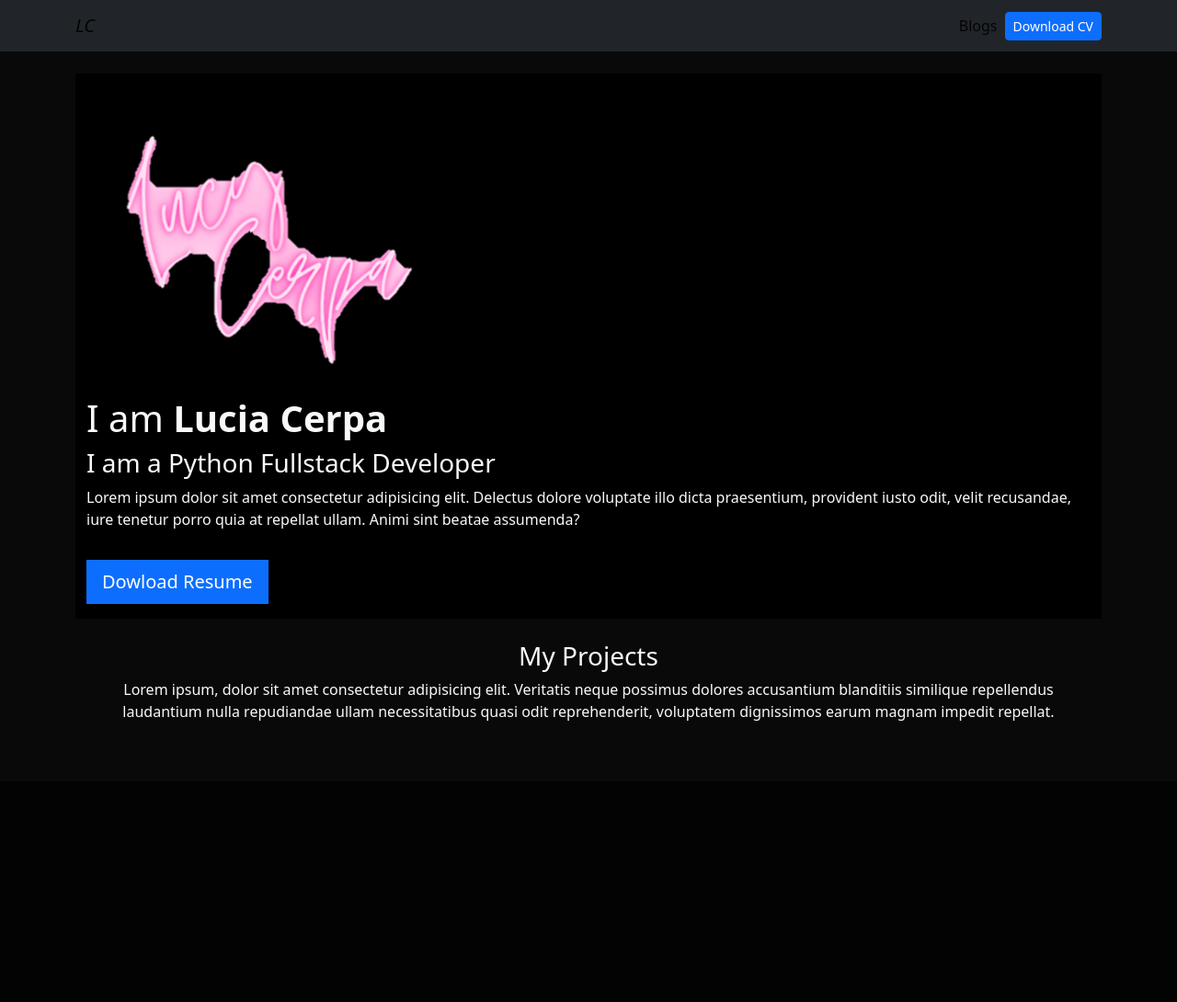
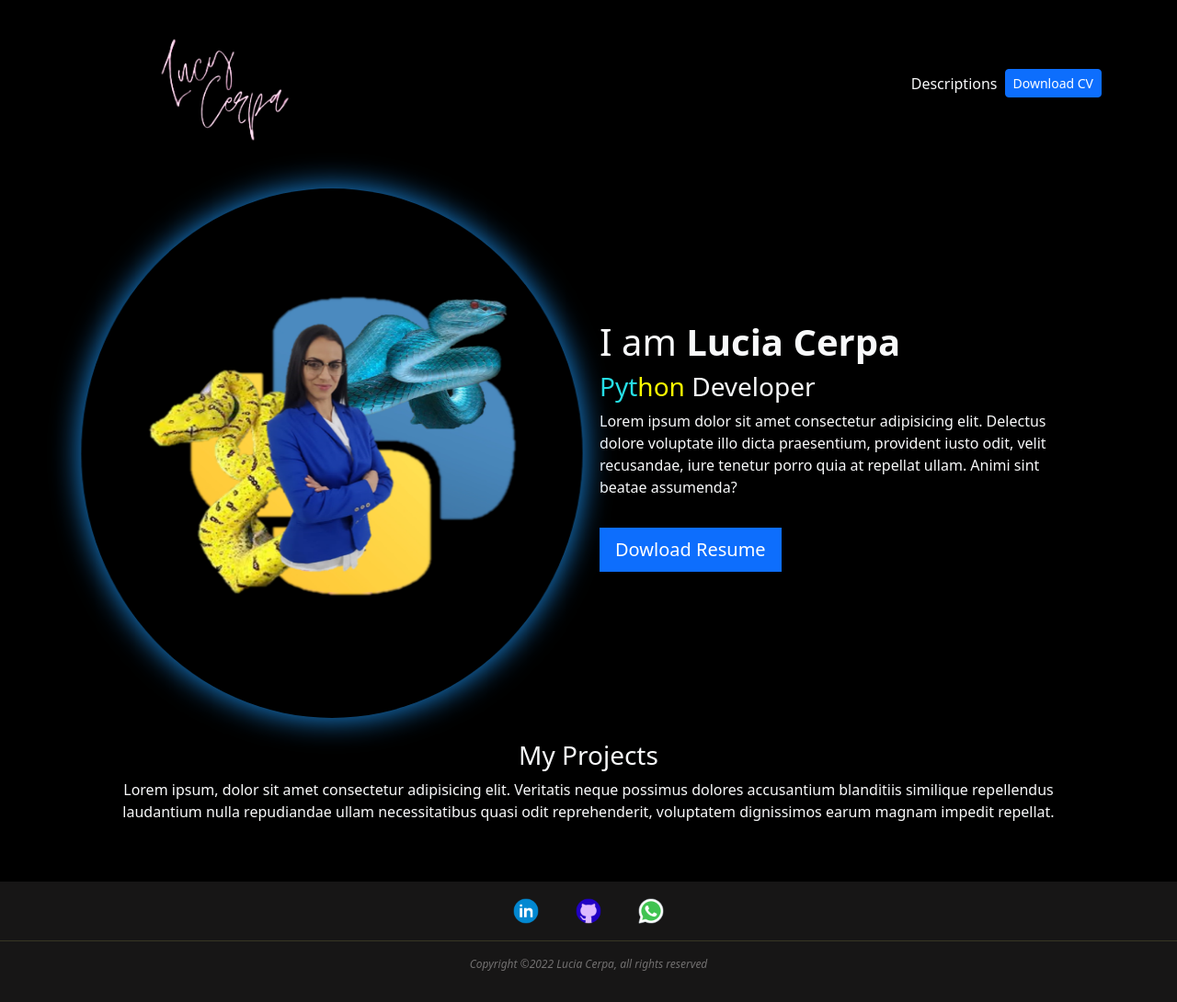
Before and after one commit to LuciaCerpa/django-portafolio, a Django app: page / in a window 1280 px wide. Shown: the whole page at 92% size. Before the commit the page ends 784 px from the top, so only its background shows below. Run offline with Django 4.2, Linux system fonts and the light colour scheme; data that the repository does not hold is empty.

Commit message:
adding project

```diff
--- a/portafolio/static/main.css
+++ b/portafolio/static/main.css
@@ -1,12 +1,78 @@
-body{
-    background: #090909;
-}
-
 .bg-black{
     background: #090909;
+    color: #fff;
 }
 
 .card-project:hover{
     border: 1px solid #fff;
     cursor: pointer;
+    transition: all 0.5s;
+    transform:translateY(-5px);
+
 }
+
+.shadow:hover{
+    filter: drop-shadow(0.5rem 0.5rem 0.2rem rgb(233, 24, 233));
+    cursor: pointer;
+}
+
+.me-container{
+    border-radius: 50%;
+    animation: animate 5s infinite alternate;
+}
+
+@keyframes animate
+{
+    0%{
+        transform: rotateY(0deg);
+    }100%{
+        transform: rotateY(-180deg);
+        box-shadow: 0 0 35px #1e9bff;
+        background-image: url('./portafolio/python8.png');
+        background-position: center;
+        background-repeat: no-repeat;
+        background-size: 450px;
+    }
+
+}
+
+.me{
+    height: 80%;
+    margin: auto;
+}
+
+.posts{
+    background-image: url('./portafolio/python1.png');
+}
+
+footer{
+    display: flex;
+    flex-direction: column;
+    padding: 1rem 0;
+    text-align: center;
+    background-color: rgba(95, 92, 92, 0.24);
+}
+
+footer hr{
+    color: rgb(155, 155, 82);
+}
+
+footer p{
+    font-style: italic;
+    color: rgb(114, 112, 112);
+    font-size: .75rem;
+}
+
+.socials-container{
+    letter-spacing: 2rem;
+}
+
+.socials-container img{
+    height: 2rem;
+}
+
+.socials-container img:hover{
+    rotate: -30deg;
+    transform: translateY(-5px);
+    transition: 1s;
+}
--- a/portafolio/templates/home.html
+++ b/portafolio/templates/home.html
@@ -3,13 +3,13 @@
 {% block content %}
 
 {% load static %}
-<header class="row bg-black">
-    <div class="col-md-4">
-        <img src="{% static 'portafolio/nombre.png' %}" alt="image">
+<header class="row">
+    <div class="d-flex justify-content-start col-lg-6 col-md-7 col-sm-12 me-container">
+        <img class="me" src="{% static 'portafolio/lucy.png' %}" alt="image">
     </div>
-    <div class="col-d-8 my-auto">
+    <div class="col-lg-6 col-md-5 col-sm-12 my-auto">
         <h1>I am <strong>Lucia Cerpa</strong></h1>
-        <h3>I am a Python Fullstack Developer</h3>
+        <h3><span style="color: rgb(38, 223, 230);">Pyt</span><span style="color: yellow;">hon</span> Developer </h3>
         <p>Lorem ipsum dolor sit amet consectetur adipisicing elit. Delectus dolore voluptate illo dicta praesentium,
             provident iusto odit, velit recusandae, iure tenetur porro quia at repellat ullam. Animi sint beatae
             assumenda?</p>
@@ -25,22 +25,24 @@
         similique repellendus laudantium nulla repudiandae ullam necessitatibus quasi odit reprehenderit, voluptatem
         dignissimos earum magnam impedit repellat.</p>
 </div>
-
+<div class="d-flex flex-wrap">
 {% for project in projects %}
-
-<div class="col-md-4 p-4">
-    <div class="card bg-black card-project">
-        <div class="card-body">
+    <div class="m-1 card bg-dark card-project col-sm-12 col-md-5 col-lg-5 col-xl-3">
+        <div class="d-flex flex-column justify-content-between card-body" style="cursor:auto;">
+            <div>
             <h2>{{project.title}}</h2>
             <p>{{project.description}}</p>
-            <img src="{{project.image.url}}" alt="{{project.title}}" clas="card-img-top"/>
+            <img class="img-fluid" src="{{project.image.url}}" alt="{{project.title}}" clas="card-img-top"/>
             {% if project.url %}
-            <a href="{{project.url}}" class="btn btn-light rounded-1 btn-sm" target="_blank">{{project.url}}</a>
+        </div>
+            <a href="{{project.url}}" class="justify-content-end btn btn-danger rounded-1 btn-sm" target="_blank">{{project.url}}</a>
 
             {% endif %}
         </div>
     </div>
-</div>
 
 
-{% endfor %} {% endblock %}
+
+{% endfor %}
+</div>
+{% endblock %}
--- a/portafolio/templates/layout.html
+++ b/portafolio/templates/layout.html
@@ -10,12 +10,23 @@
     <link href="https://cdn.jsdelivr.net/npm/bootstrap@5.2.2/dist/css/bootstrap.min.css" rel="stylesheet" integrity="sha384-Zenh87qX5JnK2Jl0vWa8Ck2rdkQ2Bzep5IDxbcnCeuOxjzrPF/et3URy9Bv1WTRi" crossorigin="anonymous">
     <link rel="stylesheet" href="{% static 'main.css' %}">
 </head>
-<body class="text-light">
+<body class="text-light bg-black">
 
     {% include 'partials/navbar.html' %}
     <div class="container p-4">
     {% block content %}
     {% endblock %}
     </div>
+
+    <footer>
+        <div class="socials-container">
+            <a href="https://www.linkedin.com/in/luciacerpap" target="_blank"><img src="../static/portafolio/icons8-linkedin-rodeado-de-círculo-48.png" alt="linkedin logo"></a>
+            <a href="https://github.com/LuciaCerpa" target="_blank"><img src="../static/portafolio/icons8-github-48.png" alt="github logo"></a>
+            <a href="https://wa.me/523931067232" target="_blank"><img src="../static/portafolio/icons8-whatsapp-48.png" alt="whatsapp logo"></a>
+    </div>
+        <hr>
+        <p>Copyright ©2022 Lucia Cerpa, all rights reserved</p>
+    </footer>
+    <script src="https://cdn.jsdelivr.net/npm/bootstrap@5.2.2/dist/js/bootstrap.bundle.min.js" integrity="sha384-OERcA2EqjJCMA+/3y+gxIOqMEjwtxJY7qPCqsdltbNJuaOe923+mo//f6V8Qbsw3" crossorigin="anonymous"></script>
 </body>
 </html>
--- a/portafolio/templates/partials/navbar.html
+++ b/portafolio/templates/partials/navbar.html
@@ -1,15 +1,15 @@
 {% load static %}
 
-<nav class="navbar navbar-expand-lg bg-dark">
+<nav class="navbar navbar-expand-lg navbar-dark">
     <div class="container">
-      <a class="navbar-brand fw-blog fst-italic" href="/">LC</a>
-      <button class="navbar-toggler" type="button" data-bs-toggle="collapse" data-bs-target="#navbarNav" aria-controls="navbarNav" aria-expanded="false" aria-label="Toggle navigation">
+      <a class="navbar-brand" href="/"><img class="shadow" style="width: 18rem;" src="../../static/portafolio/firma.png" alt="firma"/></a>
+      <button class="navbar-toggler" type="button" data-bs-toggle="collapse" data-bs-target="#navbarNav" aria-controls="navbarNav" aria-expanded="true" aria-label="Toggle navigation">
         <span class="navbar-toggler-icon"></span>
       </button>
       <div class="collapse navbar-collapse" id="navbarNav">
-        <ul class="navbar-nav ms-auto">
+        <ul class="navbar-nav ms-auto ">
           <li class="nav-item">
-            <a class="nav-link active" aria-current="page" href="{% url 'blog:posts'%}">Blogs</a>
+            <a class="nav-link active text-light card-project" aria-current="page" href="{% url 'blog:posts'%}">Descriptions</a>
           </li>
           <li class="nav-item d-flex align-items-center">
             <a class="btn btn-primary btn-sm" href="{% static 'portafolio/curriculum.pdf'%}" target="_blank">Download CV</a>
```
Also changed, not shown: blog/templates/posts.html (+3 -5 lines), django_portafolio/settings.py (+10 -8 lines), portafolio/static/portafolio/firma.png (added), portafolio/static/portafolio/icons8-github-48.png (added), portafolio/static/portafolio/icons8-linkedin-rodeado-de-círculo-48.png (added), portafolio/static/portafolio/icons8-whatsapp-48.png (added), portafolio/static/portafolio/lucy.png (added), portafolio/static/portafolio/nombre.png (deleted), portafolio/static/portafolio/python1.png (added), portafolio/static/portafolio/python8.png (added), portafolio/static/portafolio/shadow.png (added), portafolio/static/portafolio/tasksApp.png (added).
